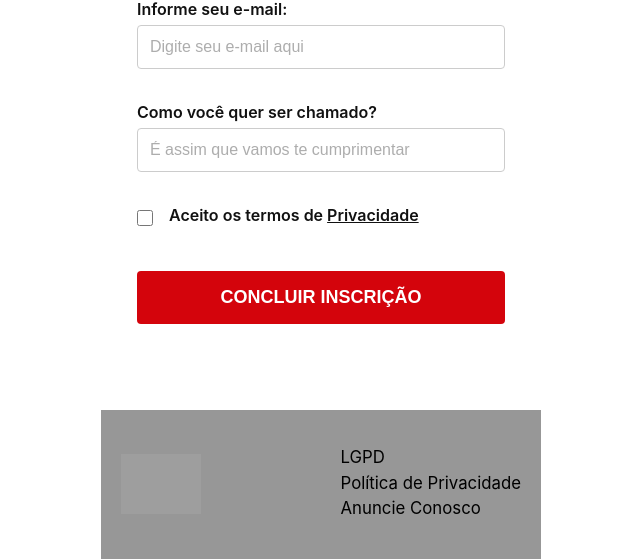
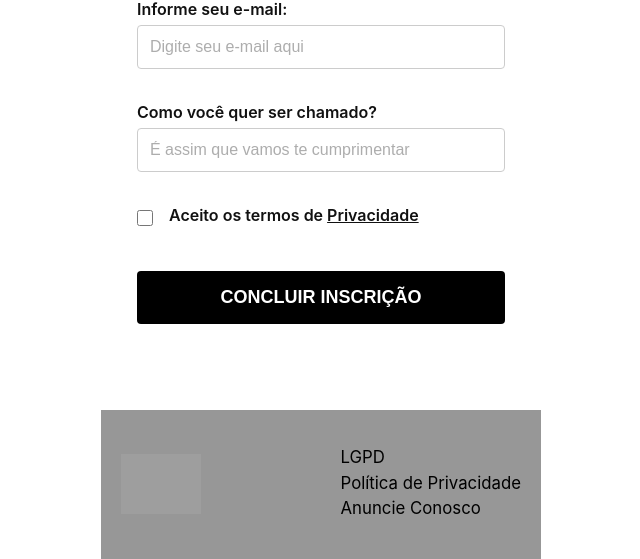
Before and after one commit to Lucascbayma/KIVO, a Django app: page /newsletter/ in a window 1280 px wide. Shown: the part 908-1467 px from the top of the page, without its empty margins (319-959 px from the left). Run offline with Django 4.2, Linux system fonts and the light colour scheme; some libraries are stand-ins or nearby versions; grey boxes are pictures that could not be loaded.

Commit message:
Arrumando newsletter

```diff
--- a/jornal/static/jornal/css/newsletter.css
+++ b/jornal/static/jornal/css/newsletter.css
@@ -1,6 +1,6 @@
 /* ======================================================================
    NEWSLETTER – VERSÃO FINAL RESPONSIVA
-   Compatível com #newsletter-main
+   Compatível com #newsletter-main (sem alterar HTML)
    ====================================================================== */
 
 #newsletter-main {
@@ -37,7 +37,11 @@
     width: 56px;
     height: 56px;
     flex-shrink: 0;
+
+
     background: transparent !important;
+
+
     overflow: hidden;
 }
 
@@ -68,9 +72,9 @@
     margin: 0 0 15px 0;
 }
 
-/* Botão vermelho (ADD) */
+/* Botão vermelho */
 #newsletter-main .add-button {
-    background-color: #D4040C !important;
+    background-color: #D4040C;
     color: #FFF !important;
     border: none;
     padding: 8px 22px;
@@ -143,28 +147,23 @@
     margin-top: 10px;
 }
 
-/* ---- BOTÃO FINAL ---- */
-#newsletter-main .subscribe-button-final,
-#newsletter-main button.subscribe-button-final,
-#newsletter-main .subscribe-button-final.btn,
-#newsletter-main .subscribe-button-final.btn-dark,
-#newsletter-main .subscribe-button-final.btn-primary {
+/* Botão final */
+#newsletter-main .subscribe-button-final {
     width: 100%;
     margin-top: 25px;
     padding: 16px;
-    background-color: #D4040C !important;
+    background-color: #000 !important;
     color: #FFF !important;
-    border: none !important;
-    border-radius: 4px !important;
+    border: none;
+    border-radius: 4px;
     font-size: 18px !important;
     font-weight: 700;
     cursor: pointer;
     transition: 0.2s;
 }
 
-/* Hover do botão final */
 #newsletter-main .subscribe-button-final:hover {
-    background-color: #B0030A !important;
+    background-color: #333 !important;
 }
 
 /* ------------------- MOBILE ---------------------- */
```
